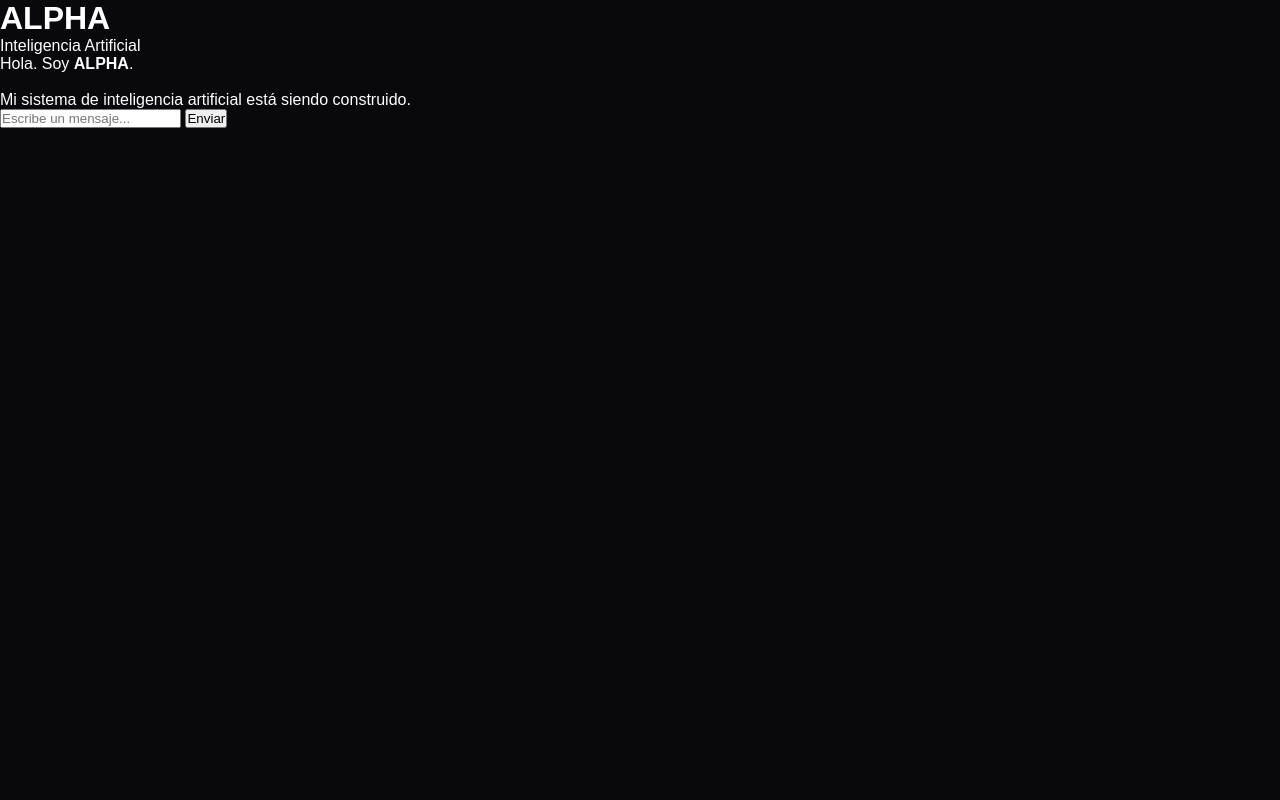
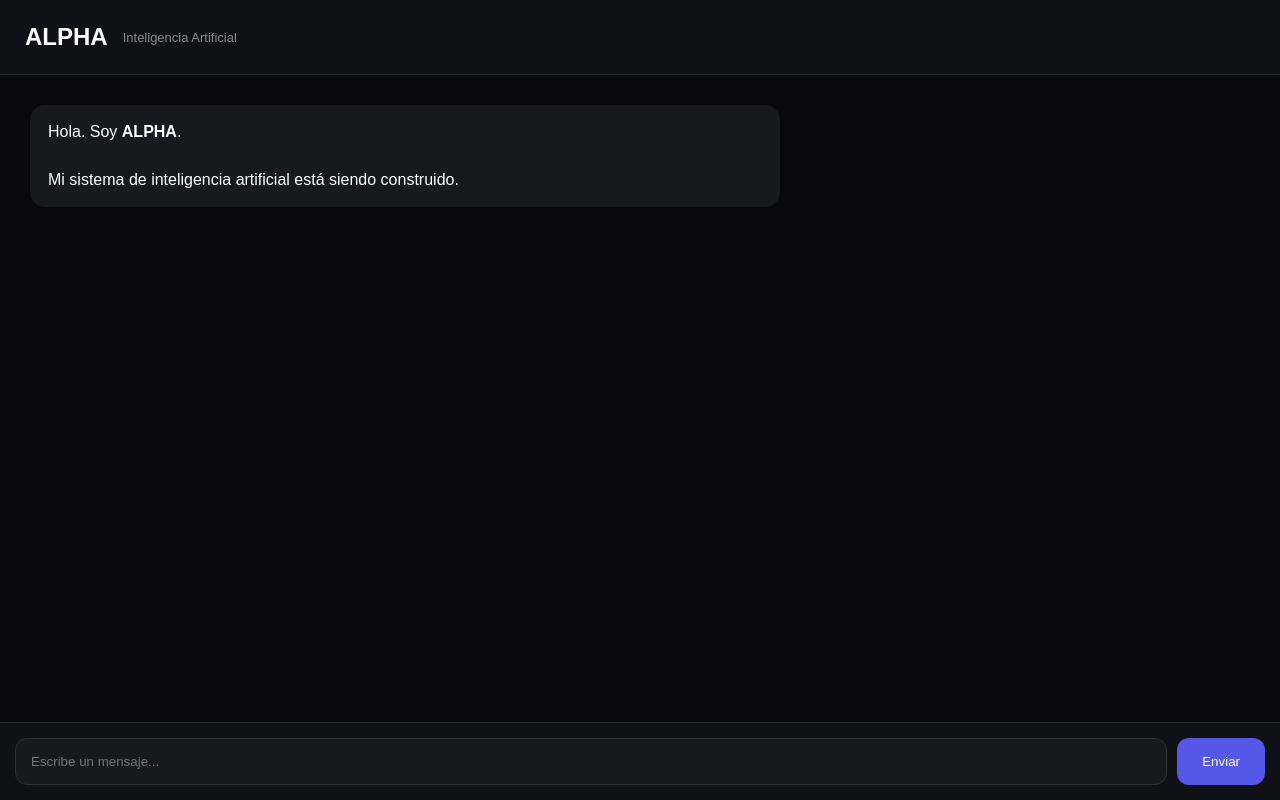
Before and after one commit to marancutara-byte/ALPHA, a plain HTML site: page index.html in a window 1280 px wide. Drawn offline with Linux system fonts and the light colour scheme.

Commit message:
Update style.css

```diff
--- a/css/style.css
+++ b/css/style.css
@@ -14,9 +14,92 @@ body {
 #app {
     width: 100%;
     height: 100vh;
+    display: flex;
+    flex-direction: column;
 }
 
-button,
-input {
-    font-family: inherit;
+header {
+    height: 75px;
+    display: flex;
+    align-items: center;
+    gap: 15px;
+    padding: 15px 25px;
+    border-bottom: 1px solid #292936;
+    background: #101017;
 }
+
+header h1 {
+    font-size: 24px;
+}
+
+header p {
+    color: #888894;
+    font-size: 13px;
+}
+
+#chat {
+    flex: 1;
+    overflow-y: auto;
+    padding: 30px;
+}
+
+.message {
+    max-width: 750px;
+    padding: 15px 18px;
+    margin-bottom: 15px;
+    border-radius: 15px;
+    line-height: 1.5;
+}
+
+.alpha-message {
+    background: #181820;
+    margin-right: auto;
+}
+
+.user-message {
+    background: #4e51d9;
+    margin-left: auto;
+}
+
+footer {
+    display: flex;
+    gap: 10px;
+    padding: 15px;
+    background: #101017;
+    border-top: 1px solid #292936;
+}
+
+#messageInput {
+    flex: 1;
+    padding: 15px;
+    border-radius: 12px;
+    border: 1px solid #30303d;
+    background: #181820;
+    color: white;
+    outline: none;
+}
+
+#sendButton {
+    padding: 0 25px;
+    border: none;
+    border-radius: 12px;
+    background: #5558e6;
+    color: white;
+    cursor: pointer;
+}
+
+#sendButton:hover {
+    background: #6669f5;
+}
+
+@media (max-width: 600px) {
+
+    #chat {
+        padding: 15px;
+    }
+
+    .message {
+        max-width: 90%;
+    }
+
+}
```
